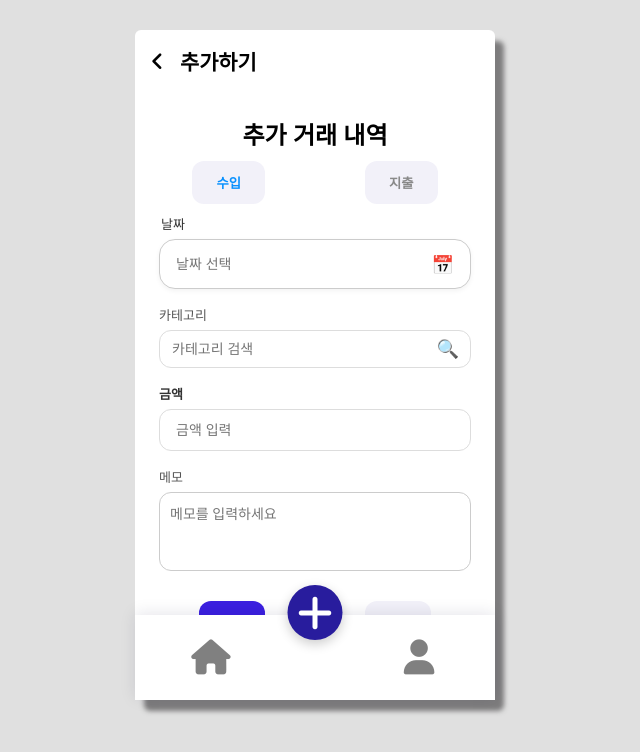
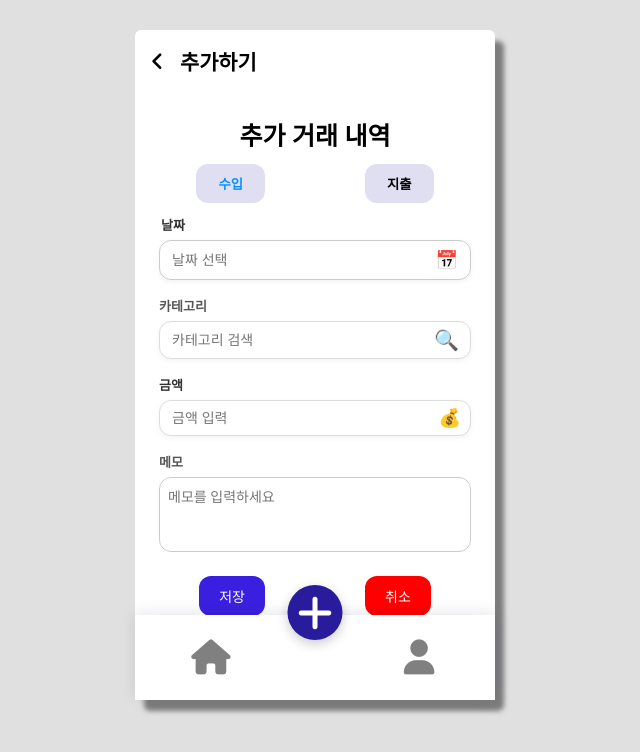
Before and after one commit to IT-Money/IT-Money, a Vue app: page /add in a window 1280 px wide. Shown: the top 752 px of the page, without its empty margins (325-965 px from the left). Built offline with nearby package versions, Linux system fonts and the light colour scheme; data requests are answered from the project's data file; a web font is replaced by a local one.

Commit message:
[Docs] component - css수정

```diff
--- a/src/components/Amount.vue
+++ b/src/components/Amount.vue
@@ -8,6 +8,7 @@ const formStore = useFormStore()
   <!-- 금액 입력 -->
   <div class="amount-wrapper">
     <label for="amount">금액</label>
+    <div class="input-icon-container">
       <input
         id="amount"
         type="number"
@@ -15,33 +16,45 @@ const formStore = useFormStore()
         v-model="formStore.amount"
         placeholder="금액 입력"
       />
+      <span class="icon">💰</span>
+    </div>
   </div>
 </template>
 
 <style scoped>
 .amount-wrapper {
+  display: flex;
+  flex-direction: column;
   margin-bottom: 16px;
+  position: relative;
 }
-
 label {
   display: block;
   margin-bottom: 6px;
   font-size: 13px;
-  font-family: 'Roboto', sans-serif;
   font-weight: bold;
   color: #333;
 }
-
+.input-icon-container{
+  position:relative;
+  display:flex;
+  align-items:center;
+}
 .amount-input {
   width: 100%;
-  padding: 12px 16px;
+  height:36px;
+  padding: 10px 12px;
   border-radius: 12px;
+  box-sizing:border-box;
   border: 1px solid #ddd;
   font-size: 14px;
   background-color: #fff;
   color: #333;
+  appearance:none;
   outline: none;
   transition: border 0.3s ease;
+  box-shadow: 0 2px 5px rgba(0, 0, 0, 0.05);
+
 }
 
 /* 숫자 입력 시 스피너 버튼 제거 */
@@ -56,9 +69,11 @@ label {
   border-color: #007bff;
 }
 
-/* 입력 필드에 포커스 시 테두리 색상과 그림자 효과 */
-.amount-input:focus {
-  border-color: #0056b3;
-  box-shadow: 0 0 5px rgba(0, 91, 179, 0.2);
+.icon{
+  position:absolute;
+  right:10px;
+  color: #007bff;
+  font-size: 18px;
+  pointer-event:none;
 }
 </style>
--- a/src/components/CategoryInput.vue
+++ b/src/components/CategoryInput.vue
@@ -60,7 +60,7 @@ const selectCategory = value => {
         type="text"
         :value="store.category"
         placeholder="카테고리 검색"
-        @focus="isOpen = true"
+        @focus="isOpen = false"
         readonly
       />
       <span class="icon">🔍</span>
@@ -94,7 +94,7 @@ label {
   margin-bottom: 6px;
   font-size: 13px;
   color: #555;
-  font-family: 'Noto Sans', sans-serif;
+  font-weight: bold;
 }
 
 /* 입력 박스 */
@@ -115,25 +115,24 @@ label {
   outline: none;
   cursor: pointer;
   background-color: #fff;
+  box-shadow: 0 2px 5px rgba(0, 0, 0, 0.05);
 }
-
+.input-box input:hover{
+  border-color: #007bff;
+}
 /* 검색 아이콘 */
 .input-box .icon {
   position: absolute;
   right: 12px;
-  font-size: 18px;
+  font-size: 20px;
   color: #333;
 }
 
 /* 드롭다운 */
 .dropdown {
-  position: absolute;
-  top: 100%;
-  left: 0;
-  right: 0;
-  z-index: 10;
   margin-top: 8px;
   background-color: #fff;
+  position: absolute;
   border-radius: 12px;
   box-shadow: 0 4px 10px rgba(0, 0, 0, 0.05);
   padding: 8px 0;
@@ -142,6 +141,10 @@ label {
   gap: 4px;
   max-height: 200px;
   overflow-y: auto;
+  top: 100%;
+  left: 0;
+  right: 0;
+  z-index: 10;
 }
 
 /* 드롭다운 항목 */
@@ -160,6 +163,9 @@ label {
 .dropdown-item:hover {
   background-color: #f0f8ff;
 }
+.dropdown:hover {
+  border-color: #007bff;
+}
 
 /* 아이콘 */
 .category-icon {
--- a/src/components/DatePickerInput.vue
+++ b/src/components/DatePickerInput.vue
@@ -134,14 +134,14 @@ const selectDate = date => {
 .datepicker-wrapper {
   position: relative;
   margin-bottom: 16px;
-  font-family: 'Noto Sans', sans-serif;
+  border-color: #007bff;
 }
 
 /* 날짜 레이블 */
 .datepicker-wrapper label {
   display: block;
   font-size: 13px;
-  font-weight: 500;
+  font-weight: bold;
   color: #333;
   margin-bottom: 6px;
   padding-left: 2px;
@@ -152,23 +152,26 @@ const selectDate = date => {
   display: flex;
   align-items: center;
   border: 1px solid #ccc;
-  padding: 12px 16px;
-  border-radius: 16px;
+  padding: 8px 12px;
+  border-radius: 12px;
   background-color: white;
   cursor: pointer;
   box-shadow: 0 2px 5px rgba(0, 0, 0, 0.05);
+}
+.input-container:hover{
+  border-color: #007bff;
 }
 
 /* 날짜 입력 필드 */
 .date-input {
   flex: 1;
   font-size: 14px;
-  color: #333;
   border: none;
   padding: 0;
   background: transparent;
   outline: none;
   cursor: pointer;
+  color: #333;
 }
 
 /* 달력 아이콘 */
@@ -186,9 +189,9 @@ const selectDate = date => {
   left: 0;
   z-index: 100;
   background: white;
-  border-radius: 16px;
+  border-radius: 14px;
   box-shadow: 0 6px 20px rgba(0, 0, 0, 0.1);
-  padding: 16px;
+  padding: 10px;
   width: 100%;
   max-width: 320px;
 }
@@ -198,13 +201,12 @@ const selectDate = date => {
   display: flex;
   justify-content: space-between;
   align-items: center;
-  margin-bottom: 12px;
+  margin-bottom: 18px;
 }
 
 .calendar-nav-btn {
-  background: none;
   border: none;
-  font-size: 18px;
+  font-size: 300px;
   color: #007bff;
   cursor: pointer;
   padding: 4px 8px;
--- a/src/components/Memo.vue
+++ b/src/components/Memo.vue
@@ -28,6 +28,7 @@ label {
   font-size: 13px;
   color: #555;
   font-family: 'Noto Sans', sans-serif;
+  font-weight:bold;
 }
 
 .memo-input {
@@ -41,7 +42,11 @@ label {
   resize: none;
   outline: none;
   font-family: 'Noto Sans', sans-serif; /* 날짜 선택기에서 사용하는 폰트 */
-  padding: 10px;
-  margin-bottom: 16px;
+  padding: 8px;
+  margin-bottom: 10px;
 }
+.memo-input:hover{
+  border-color: #007bff;
+}
+
 </style>
--- a/src/components/SaveCancelButton.vue
+++ b/src/components/SaveCancelButton.vue
@@ -35,17 +35,19 @@ button {
 }
 
 .save-btn:hover {
-  background-color: #2e16b3;
+  background-color: #e0dff2;
+  border-color: #007bff;
 }
 
 /* 취소 버튼 스타일 */
 .cancel-btn {
-  background-color: #f2f1f9;
-  color: #898989;
+  background-color: red;
+  color: white;
 }
 
 .cancel-btn:hover {
   background-color: #e0dff2;
+  border-color: #007bff;
 }
 
 /* 원형 버튼 스타일 */
--- a/src/components/TypeToggle.vue
+++ b/src/components/TypeToggle.vue
@@ -30,15 +30,15 @@ const setType = value => {
   display: flex;
   justify-content: center;
   gap: 100px;
-  margin: 10px 0;
+  margin: 12px 0;
 }
 
 .toggle-btn {
-  padding: 12px 24px;
+  padding: 10px 22px;
   border-radius: 12px;
-  background-color: #f2f1f9;
-  color: #898989;
-  font-weight: 600;
+  background-color:#e0dff2;
+  color: black;
+  font-weight: 700;
   border: none;
   cursor: pointer;
   transition: all 0.2s ease;
--- a/src/views/AddPage.vue
+++ b/src/views/AddPage.vue
@@ -79,7 +79,12 @@ const cancel = () => {
   padding: 24px;
   max-width: 420px;
   margin: auto;
-  margin-bottom: 15px;
+  posiotion:relative;
+}
+h2 {
+  text-align: center;
+  font-size: 25px;
+  margin-bottom: 20px;
 }
 .text {
   font-family: 'Noto Sans', sans-serif;
```
Lines whose indentation alone changed are shown as unchanged.
